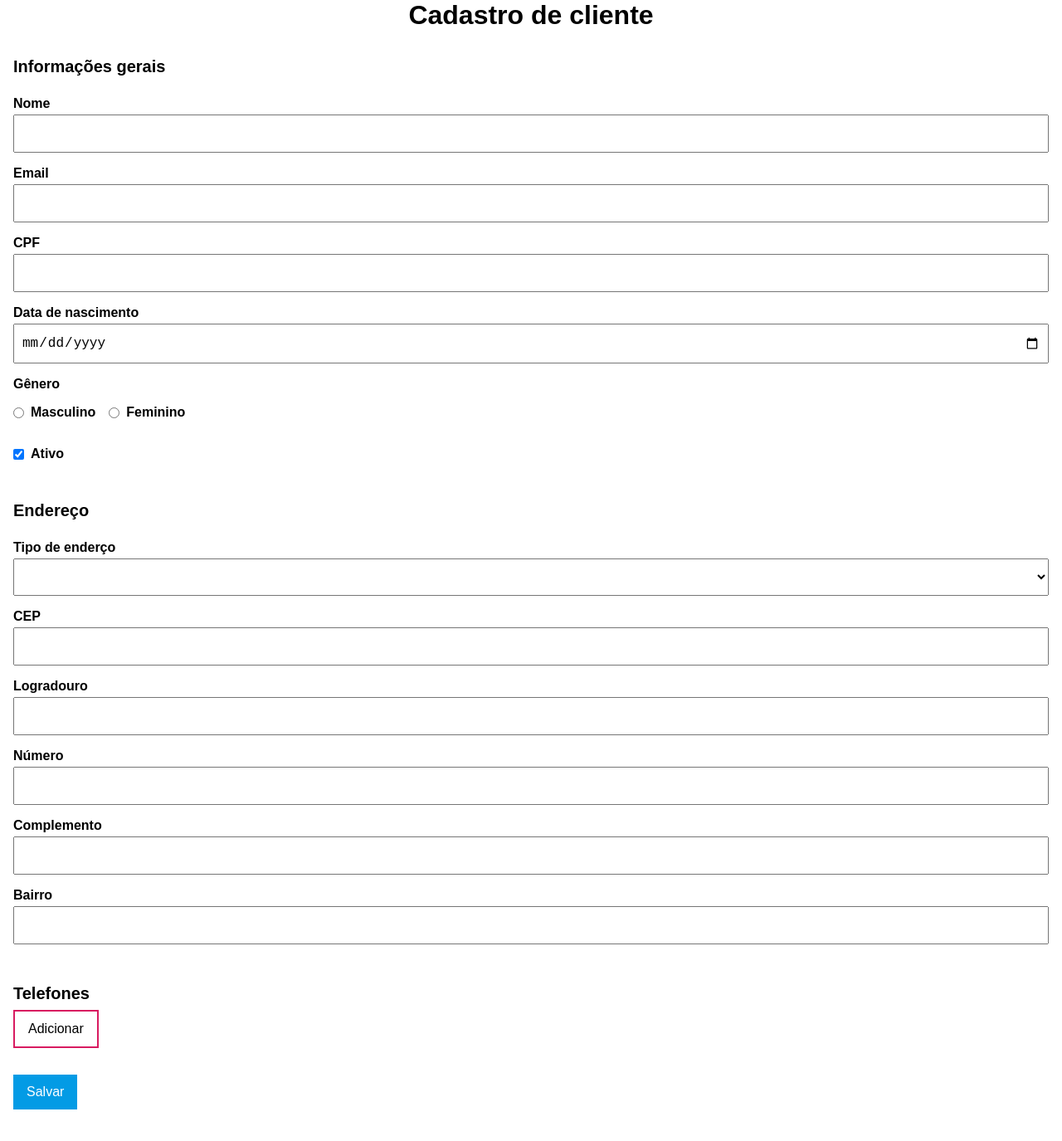
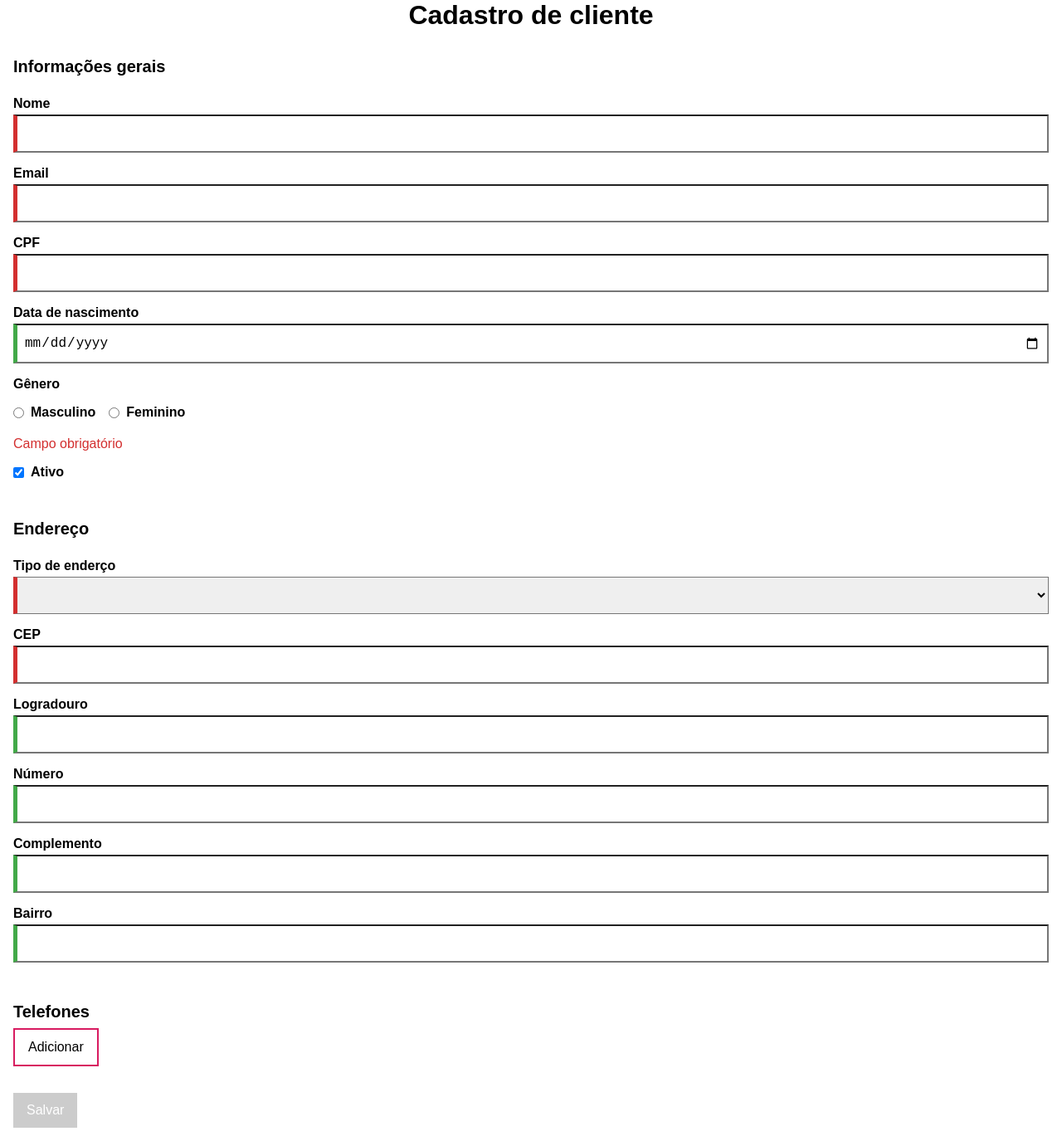
Before and after one commit to fabricadecodigo/curso-angular-examples, an Angular app: page /new in a window 1280 px wide. Shown: the whole page at 83% size. Before the commit the page ends 1353 px from the top, so only its background shows below. Built offline with nearby package versions, Linux system fonts and the light colour scheme.

Commit message:
validações simples

```diff
--- a/src/app/clientes/pages/edit-clientes/edit-clientes.component.html
+++ b/src/app/clientes/pages/edit-clientes/edit-clientes.component.html
@@ -6,21 +6,28 @@
 
     <div class="form-item">
       <label for="name">Nome</label>
-      <input type="text" name="name" id="name" [(ngModel)]="customer.name" />
-      <!-- <div class="validation-errors">
-        <p>Campo obrigatório</p>
-        <p>Email invalido</p>
-      </div> -->
+      <input type="text" name="name" id="name" #name="ngModel" [(ngModel)]="customer.name" required minlength="2" />
+      <div class="validation-errors" *ngIf="name.invalid && (name.dirty || name.touched)">
+        <p *ngIf="name.errors.required">Campo obrigatório</p>
+        <p *ngIf="name.errors.minlength">Informe no mínimo 2 caracteres</p>
+      </div>
     </div>
 
     <div class="form-item">
       <label for="email">Email</label>
-      <input type="email" name="email" id="email" [(ngModel)]="customer.email" />
+      <input type="email" name="email" id="email" #email="ngModel" [(ngModel)]="customer.email" required email />
+      <div class="validation-errors" *ngIf="email.invalid && (email.dirty || email.touched)">
+        <p *ngIf="email.errors.required">Campo obrigatório</p>
+        <p *ngIf="email.errors.email">Email inválido</p>
+      </div>
     </div>
 
     <div class="form-item">
       <label for="cpf">CPF</label>
-      <input type="text" name="cpf" id="cpf" [(ngModel)]="customer.cpf" />
+      <input type="text" name="cpf" id="cpf" #cpf="ngModel" [(ngModel)]="customer.cpf" required />
+      <div class="validation-errors" *ngIf="cpf.invalid && (cpf.dirty || cpf.touched)">
+        <p *ngIf="cpf.errors.required">Campo obrigatório</p>
+      </div>
     </div>
 
     <div class="form-item">
@@ -33,18 +40,19 @@
 
       <div class="items">
         <div class="form-item-radio">
-          <input type="radio" name="genre" id="men" value="homem" [(ngModel)]="customer.genre" />
+          <input type="radio" name="genre" id="men" #genre="ngModel" value="homem" [(ngModel)]="customer.genre" required />
           <label for="men">Masculino</label>
         </div>
 
         <div class="form-item-radio">
-          <input type="radio" name="genre" id="woman" value="mulher" [(ngModel)]="customer.genre" />
+          <input type="radio" name="genre" id="woman" #genre="ngModel" value="mulher" [(ngModel)]="customer.genre" required />
           <label for="woman">Feminino</label>
         </div>
       </div>
+      <div class="validation-errors" *ngIf="genre.invalid">
+        <p *ngIf="genre.errors.required">Campo obrigatório</p>
+      </div>
     </div>
-
-
 
     <div class="form-item-checkbox">
       <input type="checkbox" name="active" id="active" [(ngModel)]="customer.active" />
@@ -57,16 +65,22 @@
 
     <div class="form-item">
       <label for="addressType">Tipo de enderço</label>
-      <select name="addressType" id="addressType" [(ngModel)]="customer.address.type">
+      <select name="addressType" id="addressType" #addressType="ngModel" [(ngModel)]="customer.address.type" required>
         <option value=""></option>
         <option value="R">Residencial</option>
         <option value="C">Comercial</option>
       </select>
+      <div class="validation-errors" *ngIf="addressType.invalid && (addressType.dirty || addressType.touched)">
+        <p *ngIf="addressType.errors.required">Campo obrigatório</p>
+      </div>
     </div>
 
     <div class="form-item">
       <label for="cep">CEP</label>
-      <input type="text" name="cep" id="cep" [(ngModel)]="customer.address.cep" />
+      <input type="text" name="cep" id="cep" #cep="ngModel" [(ngModel)]="customer.address.cep" required />
+      <div class="validation-errors" *ngIf="cep.invalid && (cep.dirty || cep.touched)">
+        <p *ngIf="cep.errors.required">Campo obrigatório</p>
+      </div>
     </div>
 
     <div class="form-item">
@@ -97,14 +111,23 @@
     <div class="form-action-item" *ngFor="let phone of customer.phones; index as i;">
       <div class="form-item">
         <label [for]="getPhoneIdAndName(i)">Telefone</label>
-        <input type="tel" [name]="getPhoneIdAndName(i)" [id]="getPhoneIdAndName(i)" [(ngModel)]="phone.number" />
+        <input type="tel"
+          [name]="getPhoneIdAndName(i)"
+          [id]="getPhoneIdAndName(i)"
+          #phoneControl="ngModel" [(ngModel)]="phone.number" required />
+        <div class="validation-errors" *ngIf="phoneControl.invalid && (phoneControl.dirty || phoneControl.touched)">
+          <p *ngIf="phoneControl.errors.required">Campo obrigatório</p>
+        </div>
       </div>
-      <button type="button" class="btn-outline-secondary" (click)="btnRemovePhoneClick(i)">Remover</button>
+      <div class="form-button">
+        <button type="button" class="btn-outline-secondary" (click)="btnRemovePhoneClick(i)">Remover</button>
+      </div>
     </div>
+
 
     <button type="button" class="btn-outline-secondary" (click)="btnAddPhoneClick()">Adicionar</button>
   </fieldset>
 
-  <button type="submit" class="btn-primary">Salvar</button>
+  <button type="submit" class="btn-primary" [disabled]="form.form.invalid">Salvar</button>
 
 </form>
--- a/src/app/clientes/pages/edit-clientes/edit-clientes.component.scss
+++ b/src/app/clientes/pages/edit-clientes/edit-clientes.component.scss
@@ -36,11 +36,6 @@ label {
   margin: 1rem 0;
 }
 
-.form-action-item {
-  display: flex;
-  gap: 8px;
-  align-items: flex-end;
-}
 
 .form-item-group {
 
@@ -56,13 +51,23 @@ label {
   gap: 16px;
 }
 
+.form-action-item {
+  display: flex;
+  gap: 8px;
+  align-items: flex-start;
+}
+
 .form-action-item .form-item {
   flex: 1;
 }
 
-.form-action-item button {
-  margin-bottom: 1rem;
+.form-action-item .form-button {
+  margin-top: 2.4rem;
 }
+
+// .form-action-item button {
+//   margin-bottom: 1rem;
+// }
 
 input, select {
   padding: 0.75rem 0.5rem;
@@ -75,6 +80,12 @@ button {
   font-size: 16px;
   cursor: pointer;
   transition-duration: 300ms;
+}
+
+button:disabled,
+button:disabled:hover {
+  background-color: #cccccc;
+  cursor: not-allowed;
 }
 
 .btn-primary {
@@ -104,3 +115,11 @@ button {
   gap: 8px;
   margin-top: 0.25rem;
 }
+
+.ng-invalid:not(form)  {
+  border-left: 5px solid #d32f2f; /* red */
+}
+
+.ng-valid  {
+  border-left: 5px solid #42A948; /* green */
+}
```
